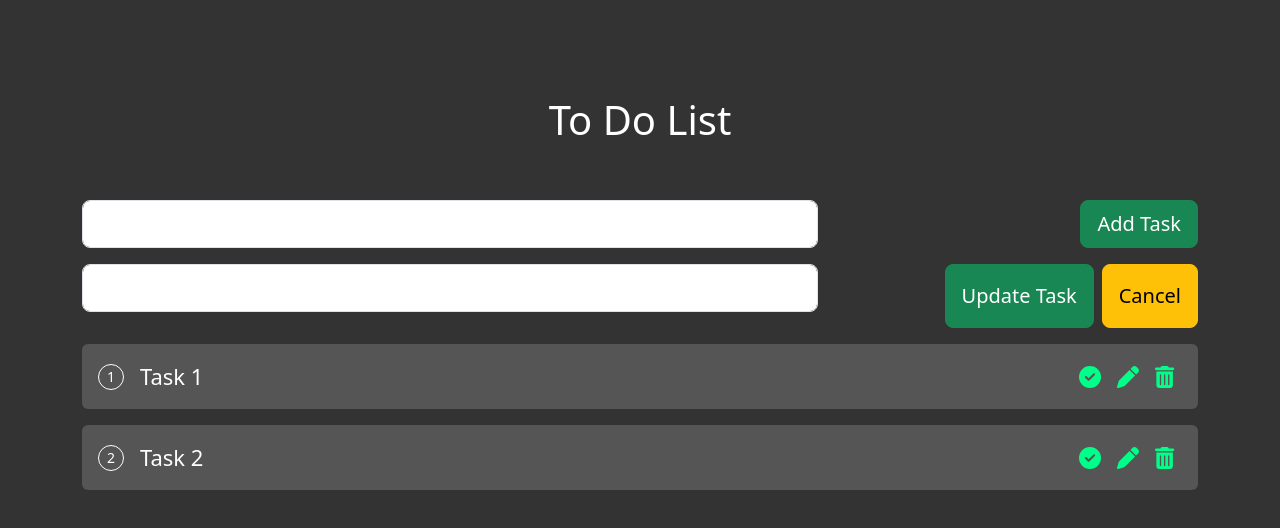
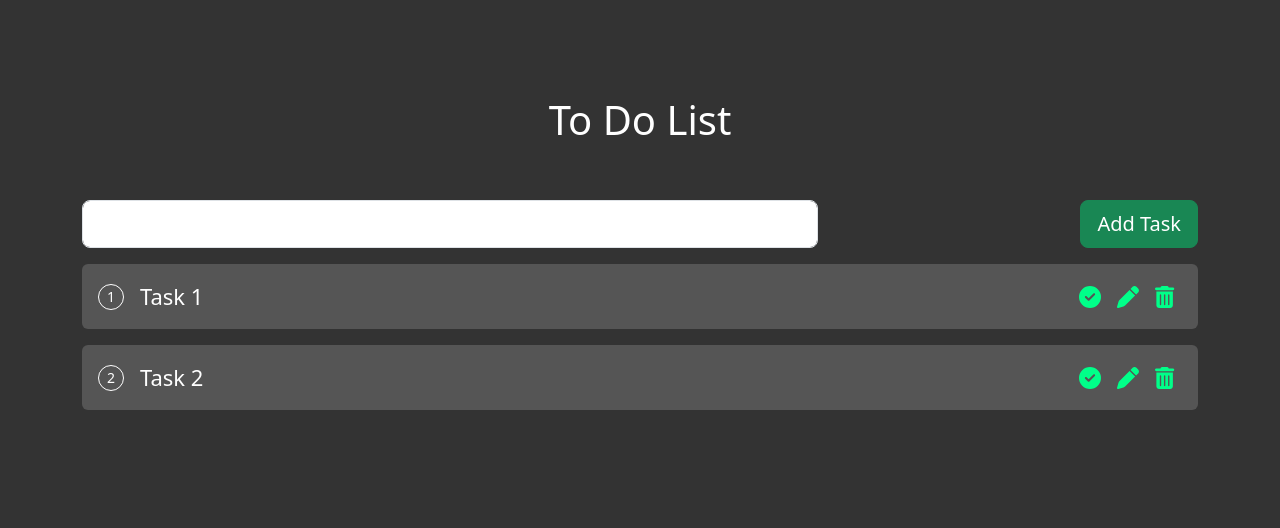
Before and after one commit to BhashithaArambepola/To-Do-List, a React (Create React App) app: page / in a window 1280 px wide. Shown: the top 528 px of the page. Built offline with nearby package versions, Linux system fonts and the light colour scheme.

Commit message:
create cancel update function and update and add task toggle function

```diff
--- a/src/Component/AppBody.js
+++ b/src/Component/AppBody.js
@@ -1,59 +1,72 @@
 
-import React ,{useState} from 'react'
+import React, { useState } from 'react'
 import 'bootstrap/dist/css/bootstrap.min.css'
 import { FontAwesomeIcon } from '@fortawesome/react-fontawesome'
-import { faCircleCheck, faPen, faTrashCan} from '@fortawesome/free-solid-svg-icons'
+import { faCircleCheck, faPen, faTrashCan } from '@fortawesome/free-solid-svg-icons'
 import '../CSS/AppBody.css'
 
 function AppBody() {
 
     // toDo list State set
-const [toDo, setToDo]=useState([
-    {"id":1, "title":"Task 1","status":false},
-    {"id":2, "title":"Task 2","status":false}
+    const [toDo, setToDo] = useState([
+        { "id": 1, "title": "Task 1", "status": false },
+        { "id": 2, "title": "Task 2", "status": false }
     ])
 
     // temp state
-const [newTask,setNewTask]=useState('');
-const [updateData,setUpdateData]=useState('');
+    const [newTask, setNewTask] = useState('');
+    const [updateData, setUpdateData] = useState('');
 
     // add Task function
-const addTask=()=>{
-if(newTask){
-    let num=toDo.length+1;
-    let newEntry ={id: num, title:newTask, status:false}
-    setToDo([...toDo,newEntry])
+    const addTask = () => {
+        if (newTask) {
+            let num = toDo.length + 1;
+            let newEntry = { id: num, title: newTask, status: false }
+            setToDo([...toDo, newEntry])
             setNewTask("");
         }
     }
 
 
     // delete Task function
-const deleteTask=(id)=>{
-let newTasks =toDo.filter(task=>task.id!== id)
+    const deleteTask = (id) => {
+        let newTasks = toDo.filter(task => task.id !== id)
         setToDo(newTasks)
     }
 
     // mark task as done or completed
-const markDone=(id)=>{
-let newTask=toDo.map(task=>{
-    if(task.id===id){
-        return({...task,status:!task.status})
+    const markDone = (id) => {
+        let newTask = toDo.map(task => {
+            if (task.id === id) {
+                return ({ ...task, status: !task.status })
             }
             return task;
         })
         setToDo(newTask)
     }
 
+
+    // Cancel update
+    const cancelUpdate = () => {
+        setUpdateData('');
+    }
     // change Task for update function
-const changeTask=(e)=>{
-    //
+    const changeTask = (e) => {
+        let newEntry = {
+            id: updateData.id,
+            title: e.target.value,
+            status: updateData.status ? true : false
+        }
+        setUpdateData(newEntry);
     }
 
 
     // update task
-const updateTask=()=>{
-    //
+    const updateTask = () => {
+        let filterRecords = [...toDo].filter(task => task.id !== updateData.id)
+        let updatedObject = [...filterRecords, updateData]
+        setToDo(updatedObject);
+        setUpdateData('')
     }
 
 
@@ -64,52 +77,68 @@ return (
 
 
             {/* Display To-Dos */}
-{toDo && toDo.length ? '': 'No Tasks...'}
+            {toDo && toDo.length ? '' : 'No Tasks...'}
 
             {/* add task */}
-<div className='row pb-3 d-flex justify-content-between'>
-<div className='col-8'>
-    <input
-    value={newTask}
-    onChange={(e)=>setNewTask(e.target.value)} className='form-control form-control-lg'></input>
-</div>
-<div className='col-auto d-flex justify-content-end'>
-    <button onClick={addTask} className='btn btn-success btn-lg '>Add Task</button>
-</div>
-</div>
+
 
             {/* update task */}
+            {updateData && updateData ? (
                 <div className='row pb-3 d-flex '>
                     <div className='col-12 col-md-7 col-lg-8 pb-3'>
-    <input className='form-control form-control-lg'></input>
+                        <input className='form-control form-control-lg'
+                            value={updateData && updateData.title}
+                            onChange={changeTask}></input>
                     </div>
                     <div className='col-12 col-md-5 col-lg-4  d-flex justify-content-center  justify-content-md-end '>
-    <button className='btn btn-success btn-lg me-md-2 me-5'>Update Task</button>
-    <button className='btn btn-warning btn-lg '>Cancel</button>
+                        <button onClick={updateTask} className='btn btn-success btn-lg me-md-2 me-5'>Update Task</button>
+                        <button onClick={cancelUpdate} className='btn btn-warning btn-lg '>Cancel</button>
                     </div>
                     <div className='col-auto col-md-2 d-flex justify-content-end'>
 
 
                     </div>
                 </div>
+            ) : (
+                <div className='row pb-3 d-flex justify-content-between'>
+                    <div className='col-8'>
+                        <input
+                            value={newTask}
+                            onChange={(e) => setNewTask(e.target.value)} className='form-control form-control-lg'></input>
+                    </div>
+                    <div className='col-auto d-flex justify-content-end'>
+                        <button onClick={addTask} className='btn btn-success btn-lg '>Add Task</button>
+                    </div>
+                </div>
+            )}
 
 
-{toDo && toDo.sort((a,b)=>a.id>b.id ? 1:-1)
-.map((task,index)=>{
-    return(
+
+            {toDo && toDo.sort((a, b) => a.id > b.id ? 1 : -1)
+                .map((task, index) => {
+                    return (
                         <React.Fragment key={task.id}>
 
 
                             <div className='col taskBg p-3
 mb-3 rounded text-start position-relative d-flex justify-content-between'>
-<div className={task.status? 'done':''}>
-<span className='taskNumber d-flex text-center align-items-center justify-content-center me-3 '>{index+1}</span>
+                                <div className={task.status ? 'done' : ''}>
+                                    <span className='taskNumber d-flex text-center align-items-center justify-content-center me-3 '>{index + 1}</span>
                                     <span className='taskText'>{task.title}</span>
                                 </div>
                                 <div className='iconWrap'>
-    <span title='Completed/Not Completed' onClick={(e)=>markDone(task.id)} className='px-2'><FontAwesomeIcon icon={faCircleCheck}/></span>
-    <span title='Edit TAsk' className='px-2'><FontAwesomeIcon icon={faPen}/></span>
-    <span title='Delete' onClick={()=>deleteTask(task.id)} className='px-2'><FontAwesomeIcon icon={faTrashCan}/></span>
+                                    <span title='Completed/Not Completed' onClick={(e) => markDone(task.id)} className='px-2'><FontAwesomeIcon icon={faCircleCheck} /></span>
+                                    {task.status ? null : (
+                                        <span title='Edit TAsk' onClick={() => setUpdateData({
+                                            id: task.id,
+                                            title: task.title,
+                                            status: task.status ? true : false
+                                        })}
+                                            className='px-2'><FontAwesomeIcon icon={faPen} /></span>
+                                    )}
+
+
+                                    <span title='Delete' onClick={() => deleteTask(task.id)} className='px-2'><FontAwesomeIcon icon={faTrashCan} /></span>
                                 </div>
                             </div>
 
```
Lines whose indentation alone changed are shown as unchanged.
